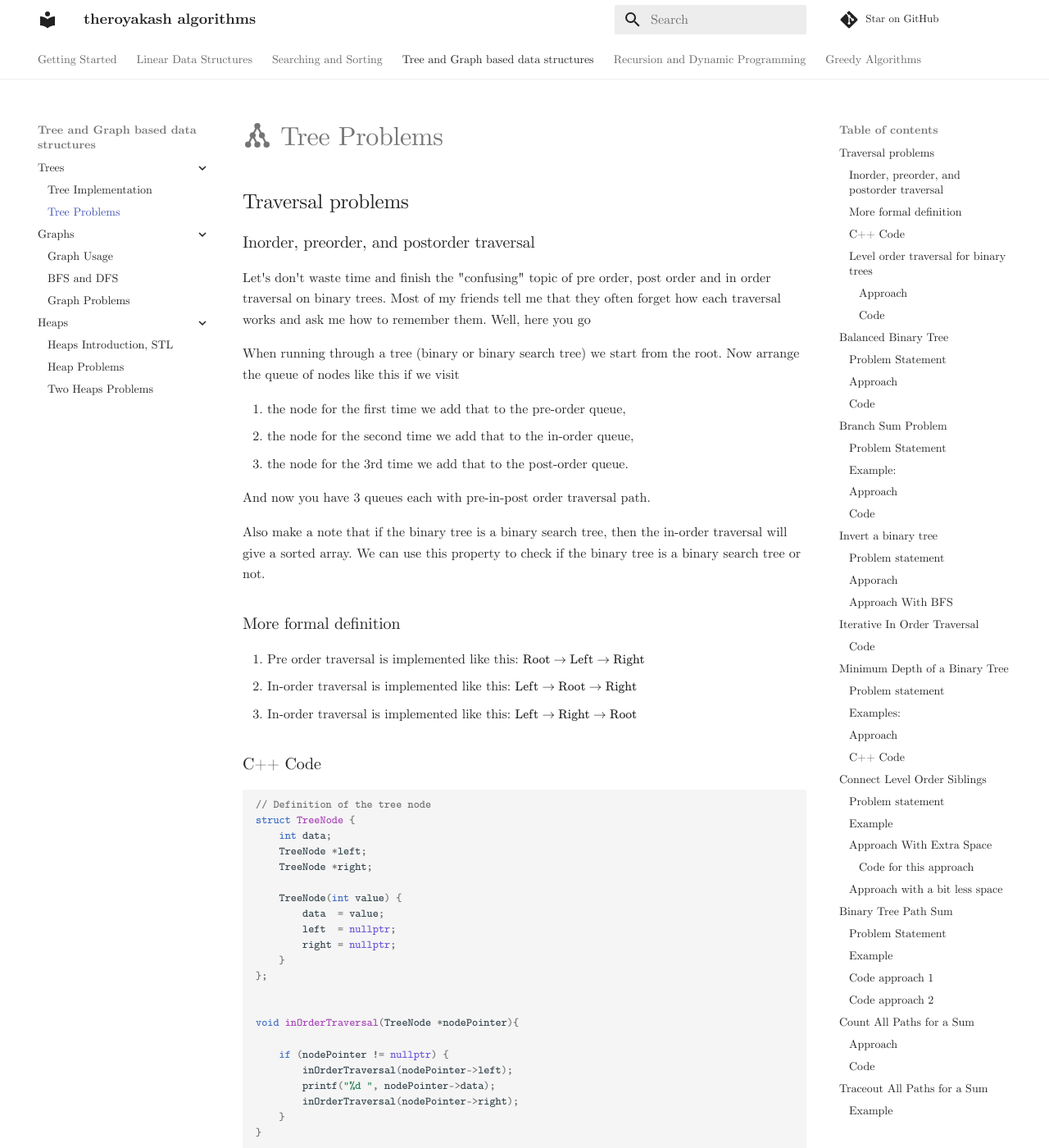
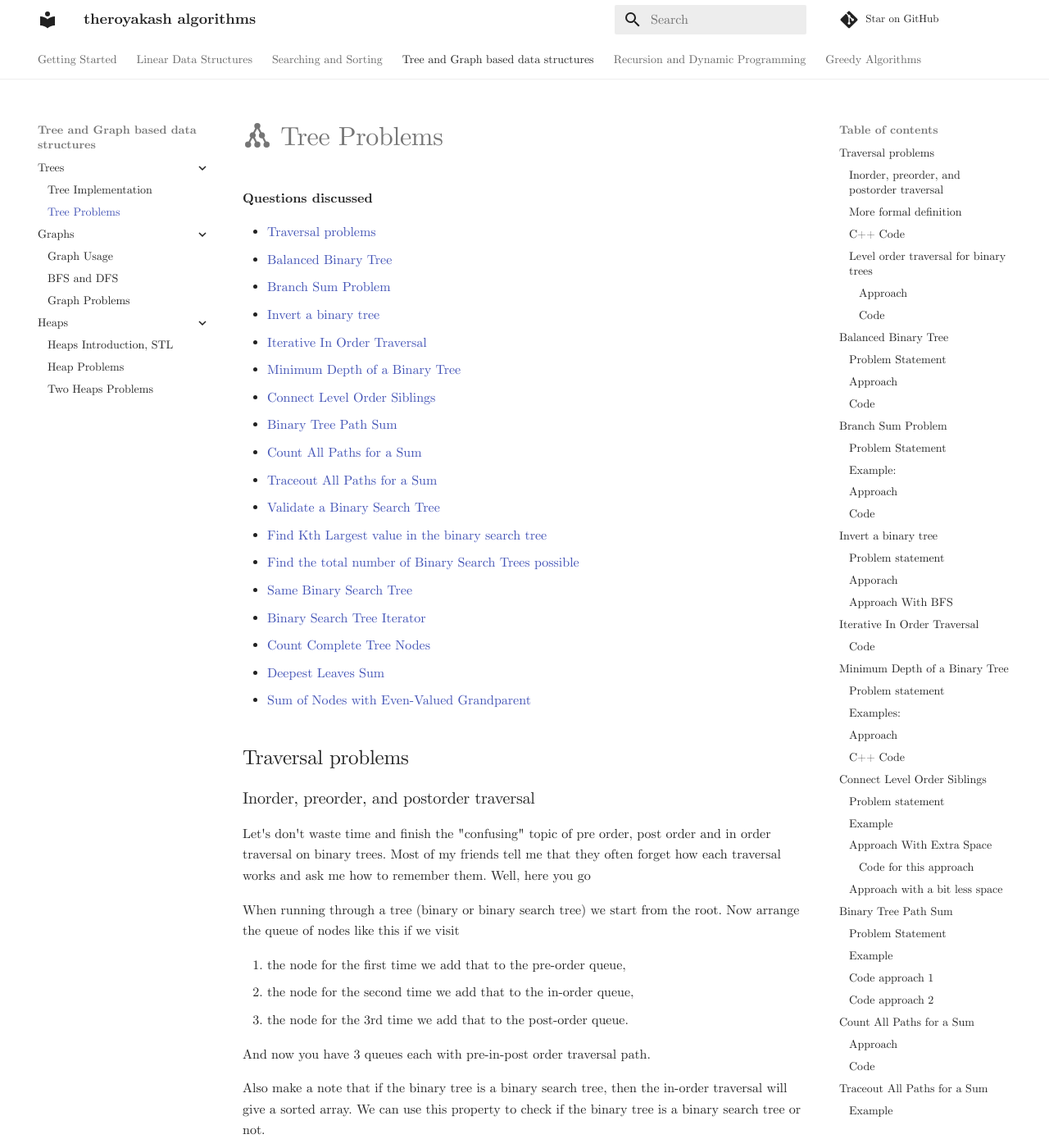
Before and after one commit to theroyakash/algorithms.theroyakash.com, an MkDocs documentation site: the page built from docs/trees/problems.md, in a window 1280 px wide and 1400 px high. Shown: the whole window at 82% size. Built offline with MkDocs 1.6.1 and Material for MkDocs 9.7.7, drawn with Linux system fonts in a browser that asks for light colours; comment, search, counter and statistics services are not loaded.

Commit message:
📦 NEW: updated toc for several problem sheets

```diff
--- a/docs/trees/problems.md
+++ b/docs/trees/problems.md
@@ -1,4 +1,25 @@
 # :material-graph: Tree Problems
+
+**Questions discussed**
+
+- [Traversal problems](#traversal-problems)
+- [Balanced Binary Tree](#balanced-binary-tree)
+- [Branch Sum Problem](#branch-sum-problem)
+- [Invert a binary tree](#invert-a-binary-tree)
+- [Iterative In Order Traversal](#iterative-in-order-traversal)
+- [Minimum Depth of a Binary Tree](#minimum-depth-of-a-binary-tree)
+- [Connect Level Order Siblings](#connect-level-order-siblings)
+- [Binary Tree Path Sum](#binary-tree-path-sum)
+- [Count All Paths for a Sum](#count-all-paths-for-a-sum)
+- [Traceout All Paths for a Sum](#traceout-all-paths-for-a-sum)
+- [Validate a Binary Search Tree](#validate-a-binary-search-tree)
+- [Find Kth Largest value in the binary search tree](#find-kth-largest-value-in-the-binary-search-tree)
+- [Find the total number of Binary Search Trees possible](#find-the-total-number-of-binary-search-trees-possible)
+- [Same Binary Search Tree](#same-binary-search-tree)
+- [Binary Search Tree Iterator](#binary-search-tree-iterator)
+- [Count Complete Tree Nodes](#count-complete-tree-nodes)
+- [Deepest Leaves Sum](#deepest-leaves-sum)
+- [Sum of Nodes with Even-Valued Grandparent](#sum-of-nodes-with-even-valued-grandparent)
 
 ## Traversal problems
 ### Inorder, preorder, and postorder traversal
```
Also changed, not shown: docs/LinkedLists/problems.md (+17 -0 lines), docs/arrays/array-problems.md (+2 -0 lines), docs/binary-search/problems.md (+24 -0 lines), docs/heaps/problems.md (+8 -0 lines), docs/index.md (+2 -3 lines).
